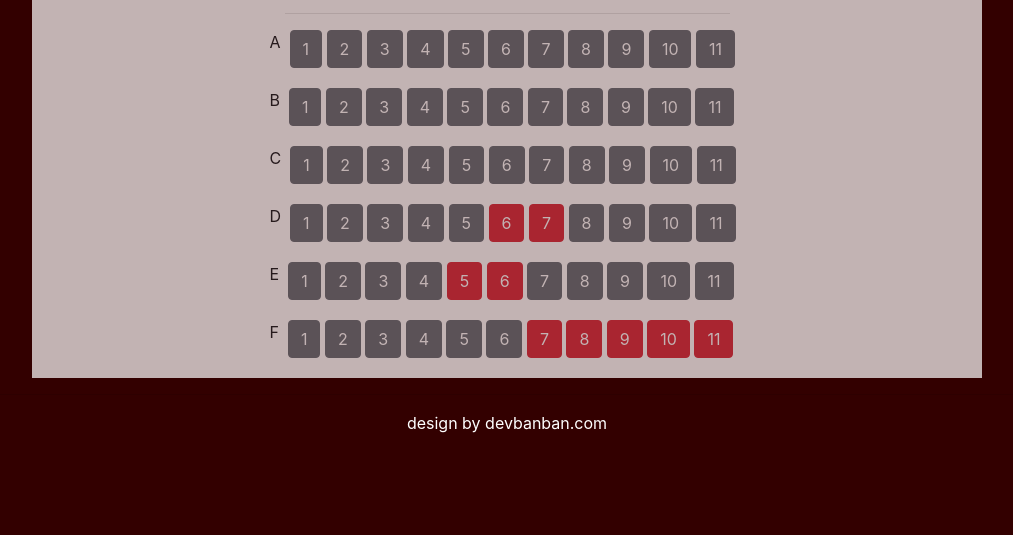
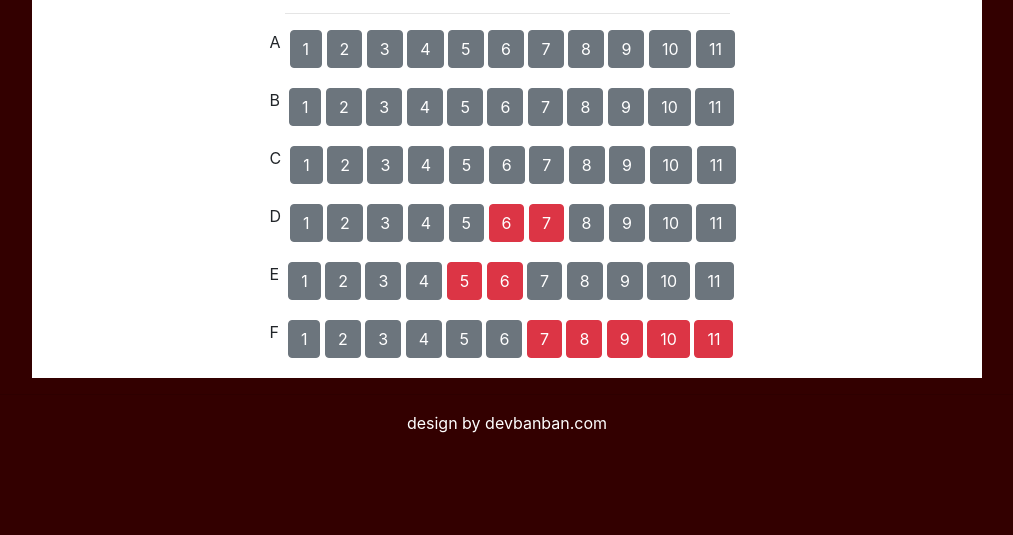
Before and after one commit to devbanban/MovieseatUI, a plain HTML site: page index.html in a window 1280 px wide. Shown: the part 265-800 px from the top of the page, without its empty margins (133-1146 px from the left). Drawn offline with nearby package versions, Linux system fonts and the light colour scheme.

Commit message:
Update index.html

```diff
--- a/index.html
+++ b/index.html
@@ -10,8 +10,8 @@
     <style type="text/css">
     .devbanban{
     background-color: #ffffff;
-    opacity: 0.7;
-    filter: alpha(opacity=70);
+/*     opacity: 0.7;
+    filter: alpha(opacity=70); */
     }
 
     </style>
```
